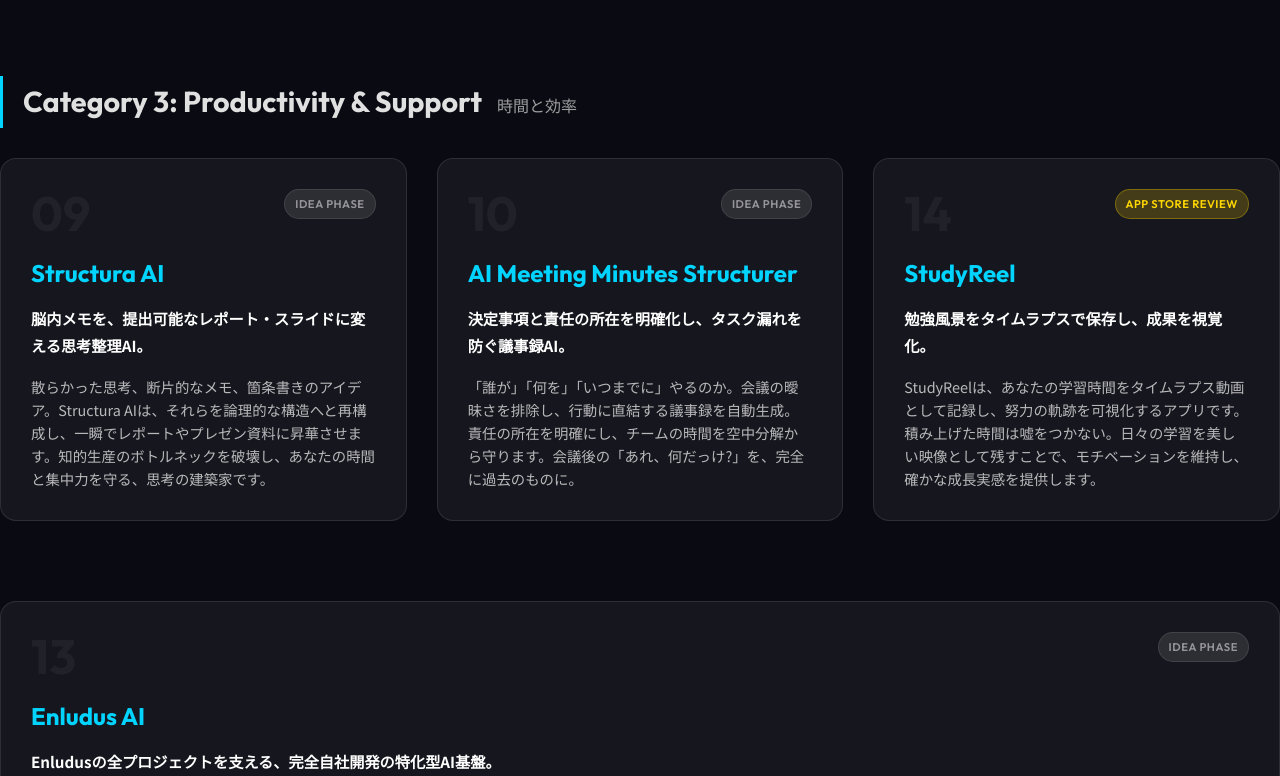
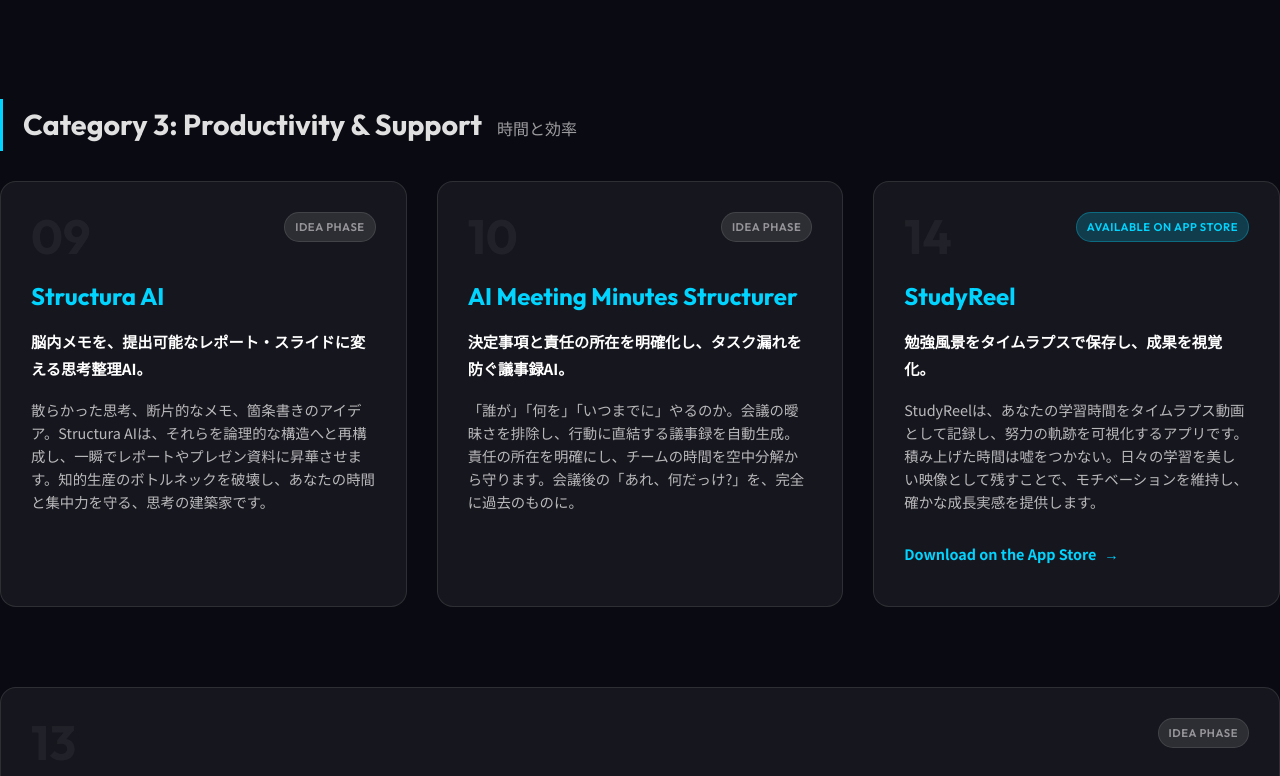
Before and after one commit to naki0227/enludus, a website built with Vite: page index.html in a window 1280 px wide. Shown: the part 4451-5227 px from the top of the page. Built offline with nearby package versions, Linux system fonts and the light colour scheme.

Commit message:
Update: StudyReel App Store公開、Mirutabi Vercelリンク追加

```diff
--- a/index.html
+++ b/index.html
@@ -159,6 +159,8 @@
             <p class="project-desc">
               Mirutabiは、旅のルートと体験を共有し、信頼スコアで質の高い情報を届ける旅行SNS。単なる写真投稿ではなく、「この道を辿れば、同じ感動に出会える」という文化の継承を目指します。旅人同士が支え合い、世界の物語をつなぐプラットフォームです。
             </p>
+            <a href="https://mirutabi.vercel.app" target="_blank" class="project-link">Try App <span
+                class="arrow">→</span></a>
           </article>
           <!-- Project 6 -->
           <article class="project-card status-completed">
@@ -242,16 +244,18 @@
         </p>
       </article>
       <!-- Project 14 -->
-      <article class="project-card status-wip">
+      <article class="project-card status-completed">
         <div class="card-header">
           <div class="card-number">14</div>
-          <span class="status-badge wip">App Store Review</span>
+          <span class="status-badge completed">Available on App Store</span>
         </div>
         <h4 class="project-title">StudyReel</h4>
         <p class="project-one-line">勉強風景をタイムラプスで保存し、成果を視覚化。</p>
         <p class="project-desc">
           StudyReelは、あなたの学習時間をタイムラプス動画として記録し、努力の軌跡を可視化するアプリです。積み上げた時間は嘘をつかない。日々の学習を美しい映像として残すことで、モチベーションを維持し、確かな成長実感を提供します。
         </p>
+        <a href="https://apps.apple.com/jp/app/studyreel/id6756177589" target="_blank" class="project-link">Download on
+          the App Store <span class="arrow">→</span></a>
       </article>
     </div>
     <!-- Project 13 -->
```
